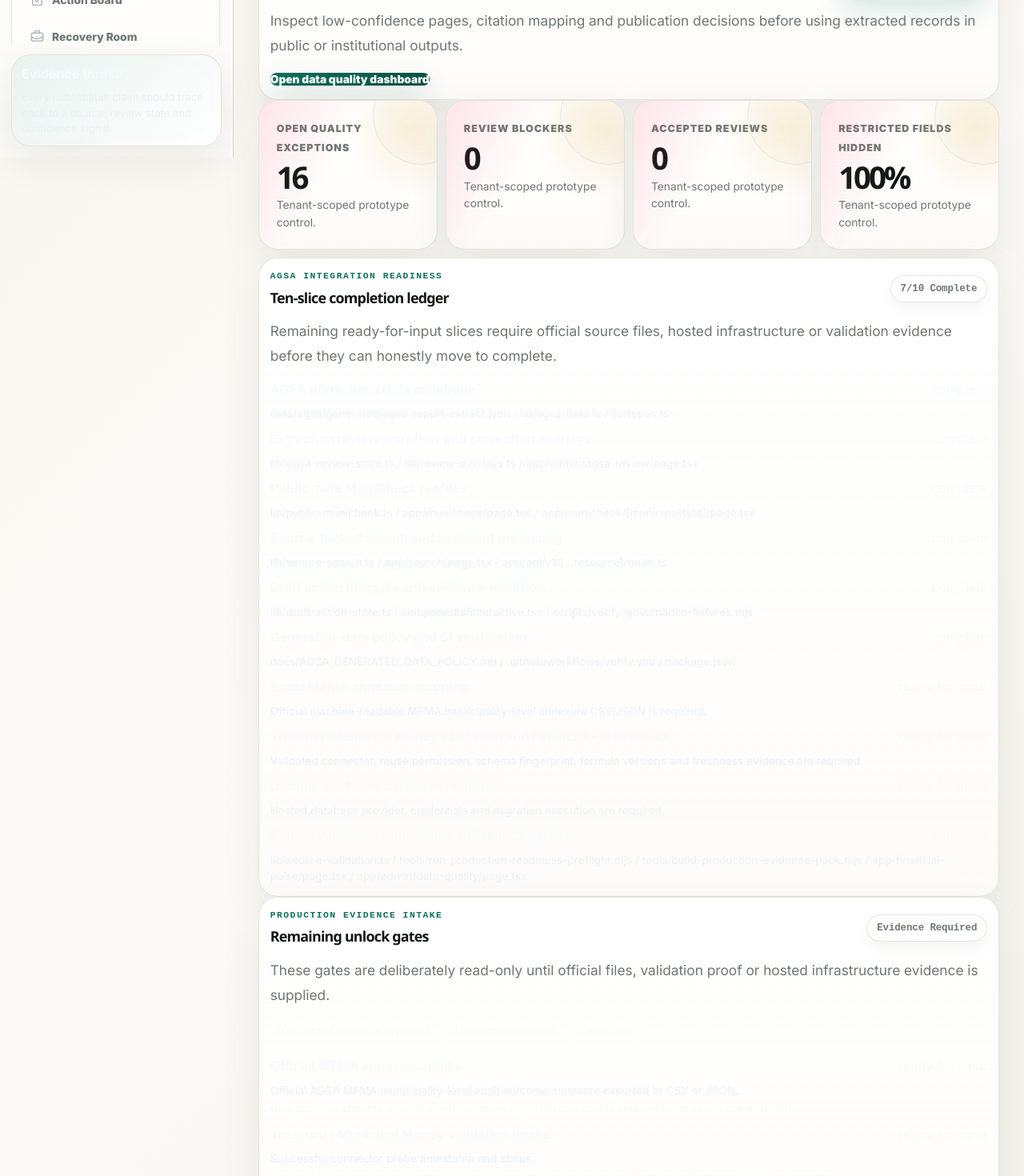
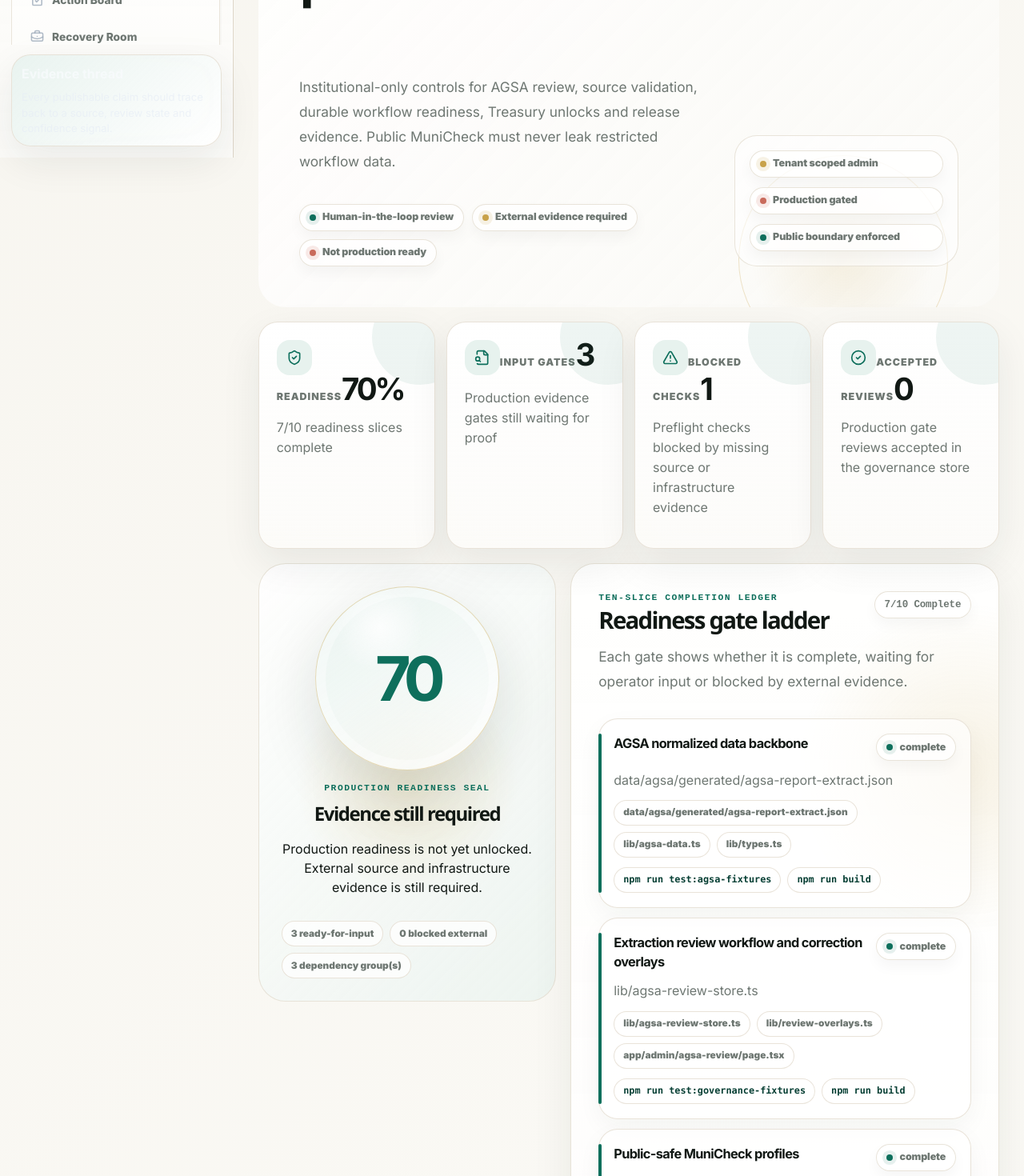
Before and after one commit to Mthaa77/MuniAccountability, a Next.js app: page /admin in a window 1280 px wide. Shown: the part 640-2110 px from the top of the page at 80% size. Built offline with nearby package versions, Linux system fonts and the light colour scheme.

Commit message:
Revamp admin page into Atlas production readiness gate-room

```diff
--- a/app/admin/page.tsx
+++ b/app/admin/page.tsx
@@ -1,61 +1,102 @@
+import Link from "next/link";
+import { AlertTriangle, CheckCircle2, Database, FileSearch, LockKeyhole, ShieldCheck } from "lucide-react";
 import { AdminConsole, SourceHealthTabs } from "@/components/interactive";
-import { Badge, PageHeader } from "@/components/ui";
+import { Badge } from "@/components/ui";
+import { AtlasEvidenceChip, AtlasHero, AtlasMetricTile, AtlasStatusPill } from "@/components/atlas/foundation";
 import { agsaReadinessSummary } from "@/lib/agsa-readiness-ledger";
 import { buildProductionEvidencePack } from "@/lib/production-evidence";
-import Link from "next/link";
+
+function gateTone(status: string): "default" | "gold" | "risk" {
+  if (["complete", "pass"].includes(status)) return "default";
+  if (["blocked", "blocked_external"].includes(status)) return "risk";
+  return "gold";
+}
 
 export default function AdminPage() {
   const productionEvidencePack = buildProductionEvidencePack();
+  const preflight = productionEvidencePack.preflight;
+  const readinessPercent = Math.round((agsaReadinessSummary.complete / agsaReadinessSummary.total) * 100);
+  const openIntakeGates = productionEvidencePack.intakeRequirements.filter((requirement) => requirement.status !== "pass").length;
+  const blockedChecks = preflight.gates.flatMap((gate) => gate.checks).filter((check) => check.status === "blocked").length;
+  const reviewStats = productionEvidencePack.reviewGovernance.stats.byStatus;
 
   return (
+    <div className="atlas-admin-console">
+      <AtlasHero
+        kicker="Production readiness gate-room"
+        title="Publication controls, validation gates and operational proof"
+        emphasis="in one console."
+        description="Institutional-only controls for AGSA review, source validation, durable workflow readiness, Treasury unlocks and release evidence. Public MuniCheck must never leak restricted workflow data."
+        side={
           <>
-      <PageHeader
-        kicker="Tenant administration"
-        title="Publication controls, quality exceptions and audit logs."
-        description="Admin surfaces are institutional-only and should never leak restricted workflow data into public MuniCheck views."
-        actions={<Badge tone="watch">tenant scoped</Badge>}
-      />
-      <section className="panel wide">
-        <div className="panel-header">
+            <AtlasEvidenceChip source="Tenant scoped admin" state="pending" />
+            <AtlasEvidenceChip source="Production gated" state={productionEvidencePack.productionReady ? "reviewed" : "locked"} />
+            <AtlasEvidenceChip source="Public boundary enforced" />
+          </>
+        }
+      >
+        <AtlasStatusPill>Human-in-the-loop review</AtlasStatusPill>
+        <AtlasStatusPill tone="gold">External evidence required</AtlasStatusPill>
+        <AtlasStatusPill tone={productionEvidencePack.productionReady ? "default" : "risk"}>{productionEvidencePack.productionReady ? "Production ready" : "Not production ready"}</AtlasStatusPill>
+      </AtlasHero>
+
+      <section className="atlas-admin-metrics" aria-label="Admin readiness summary">
+        <AtlasMetricTile title="Readiness" value={`${readinessPercent}%`} note={`${agsaReadinessSummary.complete}/${agsaReadinessSummary.total} readiness slices complete`} tone="blue" icon={ShieldCheck} />
+        <AtlasMetricTile title="Input gates" value={String(openIntakeGates)} note="Production evidence gates still waiting for proof" tone="gold" icon={FileSearch} />
+        <AtlasMetricTile title="Blocked checks" value={String(blockedChecks)} note="Preflight checks blocked by missing source or infrastructure evidence" tone={blockedChecks ? "risk" : "good"} icon={AlertTriangle} />
+        <AtlasMetricTile title="Accepted reviews" value={String(reviewStats.accepted)} note="Production gate reviews accepted in the governance store" tone="good" icon={CheckCircle2} />
+      </section>
+
+      <section className="atlas-admin-grid">
+        <aside className="atlas-readiness-seal">
+          <div className="atlas-readiness-orb">
+            <strong>{readinessPercent}</strong>
+          </div>
           <div>
-            <p className="eyeless">Human-in-the-loop control</p>
-            <h2>AGSA extraction review</h2>
+            <p className="eyeless">Production readiness seal</p>
+            <h2>{productionEvidencePack.productionReady ? "Ready to promote" : "Evidence still required"}</h2>
+            <p>{productionEvidencePack.summary}</p>
           </div>
-          <Link className="primary-action" href="/admin/agsa-review">
-            Open review queue
-          </Link>
+          <div className="atlas-evidence-pills">
+            <span>{agsaReadinessSummary.readyForInput} ready-for-input</span>
+            <span>{agsaReadinessSummary.blockedExternal} blocked external</span>
+            <span>{preflight.externalDependencies.length} dependency group(s)</span>
           </div>
-        <p className="lead">Inspect low-confidence pages, citation mapping and publication decisions before using extracted records in public or institutional outputs.</p>
-        <Link className="primary-link" href="/admin/data-quality">Open data quality dashboard</Link>
-      </section>
-      <AdminConsole />
-      <section className="panel wide">
-        <div className="panel-header">
+        </aside>
+
+        <section className="atlas-gate-room">
+          <div className="atlas-gate-header">
             <div>
-            <p className="eyeless">AGSA integration readiness</p>
-            <h2>Ten-slice completion ledger</h2>
+              <p className="eyeless">Ten-slice completion ledger</p>
+              <h2>Readiness gate ladder</h2>
             </div>
             <Badge tone={agsaReadinessSummary.productionReady ? "healthy" : "watch"}>
               {agsaReadinessSummary.complete}/{agsaReadinessSummary.total} complete
             </Badge>
           </div>
-        <p className="lead">
-          Remaining ready-for-input slices require official source files, hosted infrastructure or validation evidence before they can honestly move to complete.
-        </p>
-        <div className="breakdown-list">
+          <p className="lead">Each gate shows whether it is complete, waiting for operator input or blocked by external evidence.</p>
+          <div className="atlas-gate-ladder">
             {agsaReadinessSummary.ledger.map((slice) => (
-            <article key={slice.id}>
-              <div>
+              <article className="atlas-gate-card" data-status={slice.status} key={slice.id}>
+                <header>
                   <strong>{slice.title}</strong>
-                <span>{slice.status.replaceAll("_", " ")}</span>
+                  <AtlasStatusPill tone={gateTone(slice.status)}>{slice.status.replaceAll("_", " ")}</AtlasStatusPill>
+                </header>
+                <p>{slice.remainingDependency ?? slice.evidence[0]}</p>
+                <div className="atlas-evidence-pills">
+                  {slice.evidence.slice(0, 3).map((item) => <span key={item}>{item}</span>)}
                 </div>
-              <p>{slice.remainingDependency ?? slice.evidence.join(" / ")}</p>
+                <div className="atlas-command-pills">
+                  {slice.verification.slice(0, 2).map((command) => <code key={command}>{command}</code>)}
+                </div>
               </article>
             ))}
           </div>
         </section>
-      <section className="panel wide">
-        <div className="panel-header">
+      </section>
+
+      <section className="atlas-intake-room">
+        <div className="atlas-intake-header">
           <div>
             <p className="eyeless">Production evidence intake</p>
             <h2>Remaining unlock gates</h2>
@@ -64,36 +105,70 @@ export default function AdminPage() {
             {productionEvidencePack.productionReady ? "ready" : "evidence required"}
           </Badge>
         </div>
-        <p className="lead">
-          These gates are deliberately read-only until official files, validation proof or hosted infrastructure evidence is supplied.
-        </p>
+        <p className="lead">These gates stay read-only until official files, validation proof or hosted infrastructure evidence is supplied.</p>
         <div className="case-meta">
-          <span>{productionEvidencePack.reviewGovernance.stats.byStatus.accepted} accepted evidence review(s)</span>
-          <span>{productionEvidencePack.reviewGovernance.stats.byStatus.needs_correction} correction required</span>
-          <span>{productionEvidencePack.reviewGovernance.stats.byStatus.excluded} excluded</span>
+          <span>{reviewStats.accepted} accepted evidence review(s)</span>
+          <span>{reviewStats.needs_correction} correction required</span>
+          <span>{reviewStats.excluded} excluded</span>
         </div>
-        <div className="breakdown-list">
+        <div className="atlas-intake-list">
           {productionEvidencePack.intakeRequirements.map((requirement) => (
-            <article key={requirement.gateId}>
-              <div>
+            <article className="atlas-intake-card" data-status={requirement.status} key={requirement.gateId}>
+              <header>
                 <strong>{requirement.title}</strong>
-                <span>{requirement.status.replaceAll("_", " ")}</span>
+                <AtlasStatusPill tone={gateTone(requirement.status)}>{requirement.status.replaceAll("_", " ")}</AtlasStatusPill>
+              </header>
+              <p>{requirement.requiredEvidence[0]}</p>
+              <div className="atlas-evidence-pills">
+                {requirement.requiredEvidence.slice(1, 4).map((item) => <span key={item}>{item}</span>)}
               </div>
-              <p>{requirement.requiredEvidence[0]}</p>
+              <div className="atlas-command-pills">
+                {requirement.safeValidationCommands.slice(0, 2).map((command) => <code key={command}>{command}</code>)}
+              </div>
               {requirement.latestReview ? (
-                <small>
-                  Latest review: {requirement.latestReview.status.replaceAll("_", " ")} by {requirement.latestReview.reviewer}
-                </small>
+                <small>Latest review: {requirement.latestReview.status.replaceAll("_", " ")} by {requirement.latestReview.reviewer}</small>
               ) : null}
               <small>{requirement.promotionGuardrail}</small>
             </article>
           ))}
         </div>
-        <Link className="primary-link" href="/v1/production-evidence">
-          Open production evidence API
-        </Link>
+        <Link className="primary-link" href="/v1/production-evidence">Open production evidence API</Link>
       </section>
+
+      <section className="atlas-admin-grid">
+        <section className="atlas-release-room">
+          <div className="atlas-gate-header">
+            <div>
+              <p className="eyeless">Release checklist</p>
+              <h2>Promotion rules</h2>
+            </div>
+            <LockKeyhole size={22} />
+          </div>
+          <p>Production promotion should remain locked until every check has evidence, reviewer acceptance and successful verification.</p>
+          <div className="atlas-release-list">
+            {productionEvidencePack.releaseChecklist.map((item) => <span key={item}>{item}</span>)}
+          </div>
+        </section>
+
+        <section className="atlas-release-room">
+          <div className="atlas-gate-header">
+            <div>
+              <p className="eyeless">Admin shortcuts</p>
+              <h2>Review control surfaces</h2>
+            </div>
+            <Database size={22} />
+          </div>
+          <p>Jump into the control surfaces that move data from extracted, to reviewed, to publishable.</p>
+          <div className="atlas-release-list">
+            <Link className="primary-link" href="/admin/agsa-review">Open AGSA review queue</Link>
+            <Link className="secondary-action" href="/admin/data-quality">Open data quality dashboard</Link>
+            <Link className="secondary-action" href="/sources">Open source vault</Link>
+          </div>
+        </section>
+      </section>
+
+      <AdminConsole />
       <SourceHealthTabs />
-    </>
+    </div>
   );
 }
```
Lines whose indentation alone changed are shown as unchanged.
